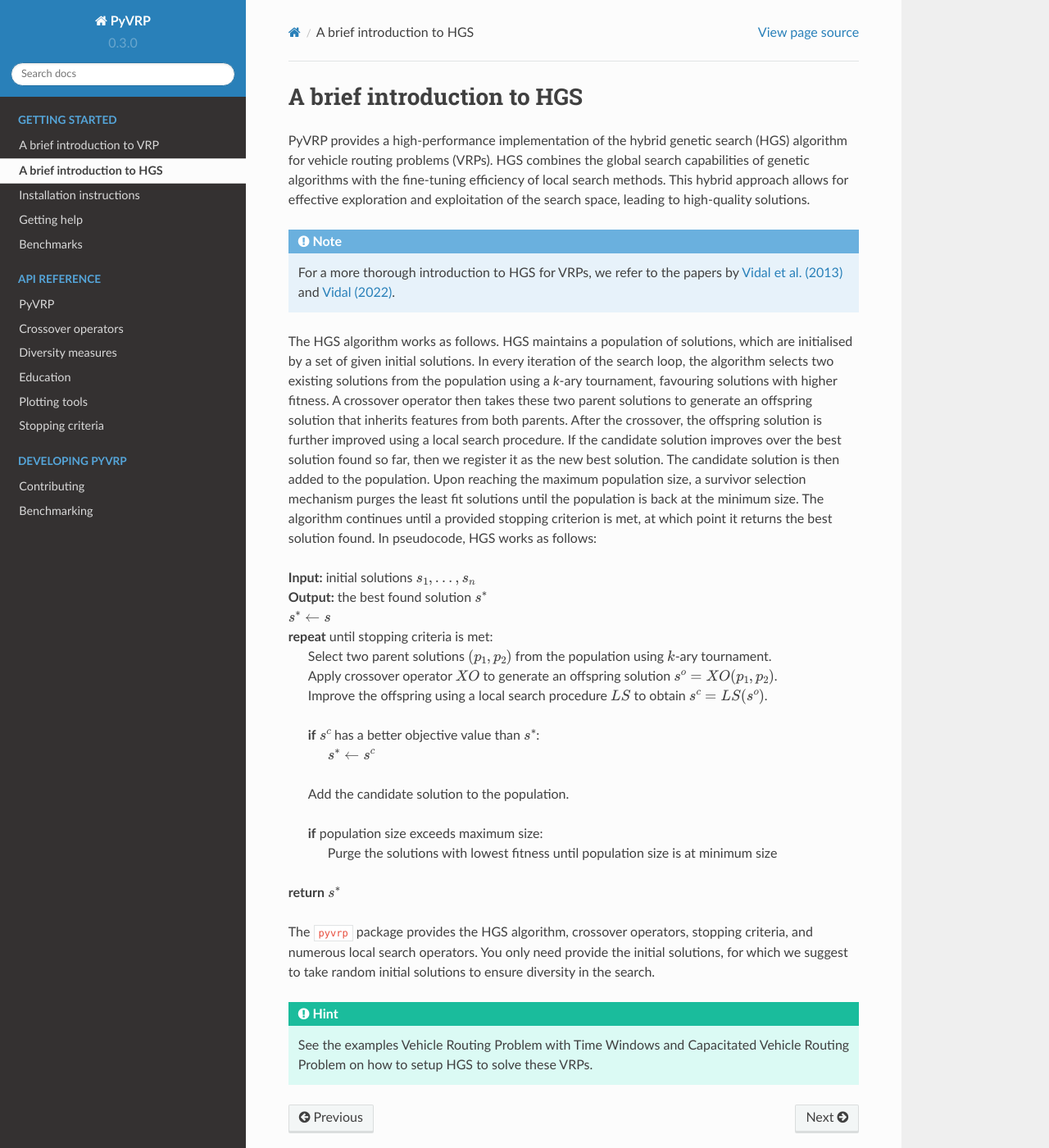
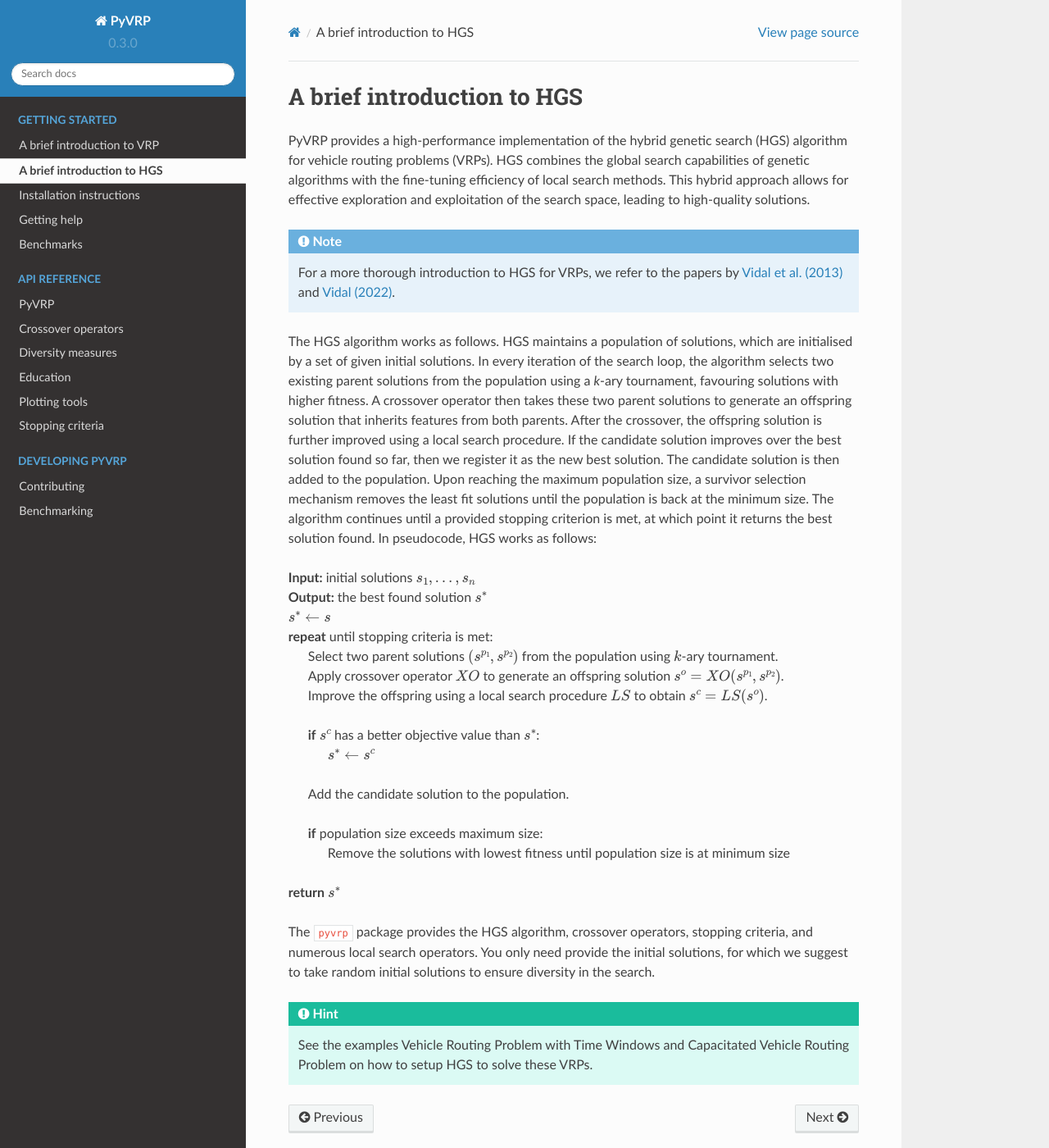
Before and after one commit to PyVRP/PyVRP, a Sphinx documentation site: the page built from docs/source/setup/introduction_to_hgs.rst, in a window 1280 px wide and 1400 px high. Shown: the whole window at 82% size. Built offline with Sphinx 7.4.7 and the Read the Docs theme 2.0.0, drawn with Linux system fonts in a browser that asks for light colours; pages that are not in the unit, such as notebooks, are missing from menus.

Commit message:
Parent solutions

```diff
--- a/docs/source/setup/introduction_to_hgs.rst
+++ b/docs/source/setup/introduction_to_hgs.rst
@@ -11,12 +11,12 @@ This hybrid approach allows for effective exploration and exploitation of the se
 
 The HGS algorithm works as follows.
 HGS maintains a population of solutions, which are initialised by a set of given initial solutions.
-In every iteration of the search loop, the algorithm selects two existing solutions from the population using a *k*-ary tournament, favouring solutions with higher fitness.
+In every iteration of the search loop, the algorithm selects two existing parent solutions from the population using a *k*-ary tournament, favouring solutions with higher fitness.
 A crossover operator then takes these two parent solutions to generate an offspring solution that inherits features from both parents.
 After the crossover, the offspring solution is further improved using a local search procedure.
 If the candidate solution improves over the best solution found so far, then we register it as the new best solution.
 The candidate solution is then added to the population.
-Upon reaching the maximum population size, a survivor selection mechanism purges the least fit solutions until the population is back at the minimum size.
+Upon reaching the maximum population size, a survivor selection mechanism removes the least fit solutions until the population is back at the minimum size.
 The algorithm continues until a provided stopping criterion is met, at which point it returns the best solution found. In pseudocode, HGS works as follows:
 
 .. line-block::
@@ -25,8 +25,8 @@ The algorithm continues until a provided stopping criterion is met, at which poi
     **Output:** the best found solution :math:`s^*`
     :math:`s^* \gets s`
     **repeat** until stopping criteria is met:
-        Select two parent solutions :math:`(p_1, p_2)` from the population using :math:`k`-ary tournament.
-        Apply crossover operator :math:`XO` to generate an offspring solution :math:`s^o=XO(p_1, p_2)`.
+        Select two parent solutions :math:`(s^{p_1}, s^{p_2})` from the population using :math:`k`-ary tournament.
+        Apply crossover operator :math:`XO` to generate an offspring solution :math:`s^o=XO(s^{p_1}, s^{p_2})`.
         Improve the offspring using a local search procedure :math:`LS` to obtain :math:`s^c=LS(s^o)`.
 
         **if** :math:`s^c` has a better objective value than :math:`s^*`:
@@ -35,7 +35,7 @@ The algorithm continues until a provided stopping criterion is met, at which poi
         Add the candidate solution to the population.
 
         **if** population size exceeds maximum size:
-            Purge the solutions with lowest fitness until population size is at minimum size
+            Remove the solutions with lowest fitness until population size is at minimum size
 
     **return** :math:`s^*`
 
```
